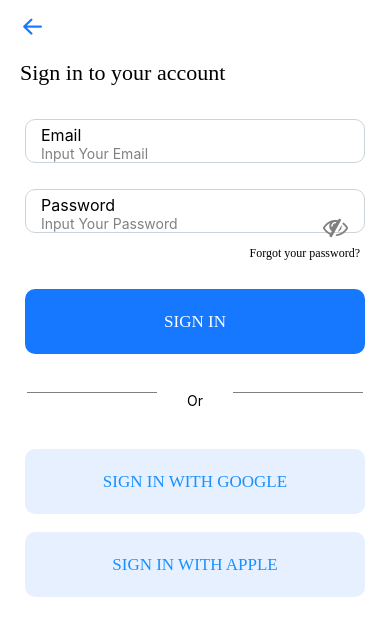
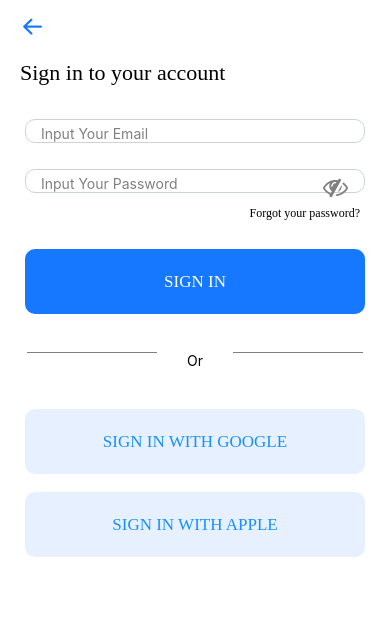
Before and after one commit to mardibll/IPay, a React Native app: screen /Succes in a window 390 px wide. Shown: the top 636 px of the page. Built offline with nearby package versions, Linux system fonts and the light colour scheme.

Commit message:
update Textinputs and login Textinputs

```diff
--- a/src/component/atoms/Texinputs.js
+++ b/src/component/atoms/Texinputs.js
@@ -1,39 +1,51 @@
-import React from 'react';
+import React, {useState} from 'react';
 import {StyleSheet, TextInput, TouchableOpacity, View} from 'react-native';
 import Icons from './Icons';
+import Texts from './Textst';
 
 export default function TextInputs({
   onPress,
-  margin,
-  width,
   textColor,
   containerStyle,
   styles,
   typeicon,
   nameicon,
-  justifyContent,
   icon,
+  title,
+  value,
+  isSecurity,
   ...props
 }) {
+  const [focused, setfocused] = useState(false);
+  const [securePassword, setsecurePassword] = useState(true);
   return (
-    <View
-      style={[
-        style.container,
-        width && {width: width},
-        {justifyContent: justifyContent ? 'center':justifyContent},
-      ]}>
-      <TextInput {...props} style={styles} />
-      <TouchableOpacity style={style.icon} onPress={onPress}>
-        {icon && (
-          <Icons
-            {...props}
-            type={typeicon}
-            name={nameicon}
-            size={25}
-            color={textColor ? textColor : 'grey'}
-          />
+    <View style={style.containerInput}>
+      {focused && title && <Texts style={{fontSize: 16}}>{title}</Texts>}
+      <View style={style.container}>
+        <TextInput
+          placeholderTextColor="grey"
+          onFocus={() => setfocused(true)}
+          {...props}
+          style={styles}
+          value={value}
+          secureTextEntry={isSecurity && securePassword}
+        />
+        {isSecurity && (
+          <TouchableOpacity
+            style={style.icon}
+            onPress={() => {
+              setsecurePassword(!securePassword);
+            }}>
+            <Icons
+              {...props}
+              type={'FontAwesome'}
+              name={securePassword ? 'eye-slash' : 'eye'}
+              size={25}
+              color={textColor ? textColor : 'grey'}
+            />
+          </TouchableOpacity>
         )}
-      </TouchableOpacity>
+      </View>
     </View>
   );
 }
@@ -48,6 +60,15 @@
     // borderRadius: 20,
     // borderWidth:1,
   },
+  containerInput: {
+    width: 340,
+    borderRadius: 10,
+    paddingLeft: 15,
+    borderWidth: 1.5,
+    borderColor: '#CDD4D9',
+    paddingTop: 5,
+    margin: 13,
+  },
   input: {
     borderRadius: 20,
     borderWidth: 1,
--- a/src/views/auth/Sign_In.js
+++ b/src/views/auth/Sign_In.js
@@ -13,6 +13,10 @@
 
 export default function SignIn({navigation}) {
   const [hidepass, sethidepass] = useState({isSecureTextEntry: true});
+  const [auth, setauth] = useState({
+    email: '',
+    password: '',
+  });
   return (
     <ScrollView style={{backgroundColor: '#FFFFFF'}}>
       <View style={{flex: 1}}>
@@ -27,29 +31,19 @@
         </TouchableOpacity>
         <Texts style={styles.title}>Sign in to your account</Texts>
         <View style={{alignItems: 'center'}}>
-          <View style={styles.containerInput}>
-            <Text style={{fontSize: 16}}>Email</Text>
           <TextInputs
+            title="Email"
             placeholder={'Input Your Email'}
-              placeholderTextColor={'grey'}
+            value={auth.email}
+            onChangeText={text => setauth({...auth, email: text})}
           />
-          </View>
-          <View style={styles.containerInput}>
-            <Text style={{fontSize: 16}}>Password</Text>
           <TextInputs
+            title={'Password'}
             placeholder={'Input Your Password'}
-              placeholderTextColor={'grey'}
-              secureTextEntry={hidepass.isSecureTextEntry ? true : false}
-              icon
-              typeicon={'FontAwesome'}
-              nameicon={hidepass.isSecureTextEntry ? 'eye-slash' : 'eye'}
-              onPress={() =>
-                sethidepass({
-                  isSecureTextEntry: !hidepass.isSecureTextEntry,
-                })
-              }
+            value={auth.password}
+            onChangeText={text => setauth({...auth, password: text})}
+            isSecurity
           />
-          </View>
           <Texts style={styles.forgot}>Forgot your password?</Texts>
           <View style={{paddingTop: 20}}>
             <Buttons
```
Lines whose indentation alone changed are shown as unchanged.
